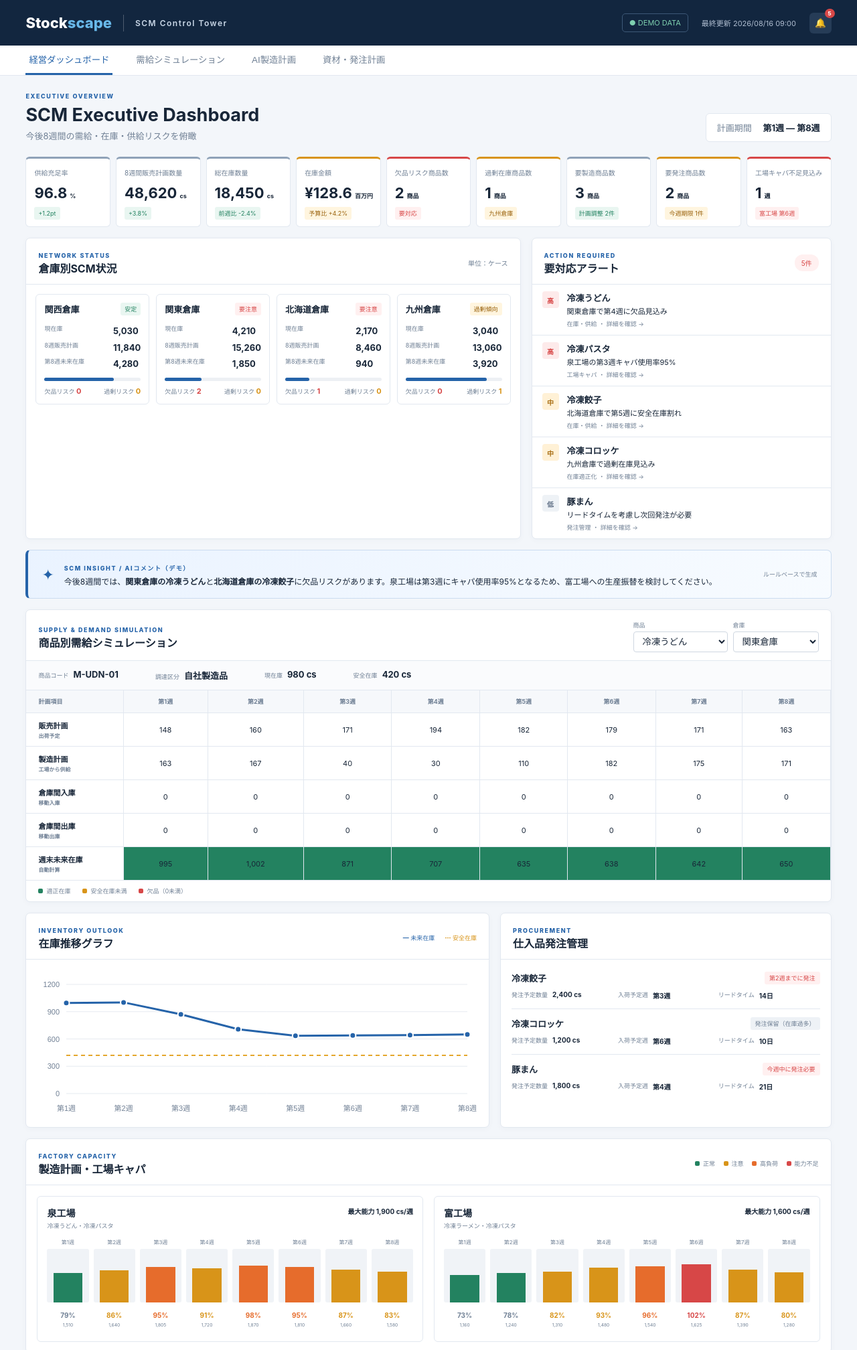
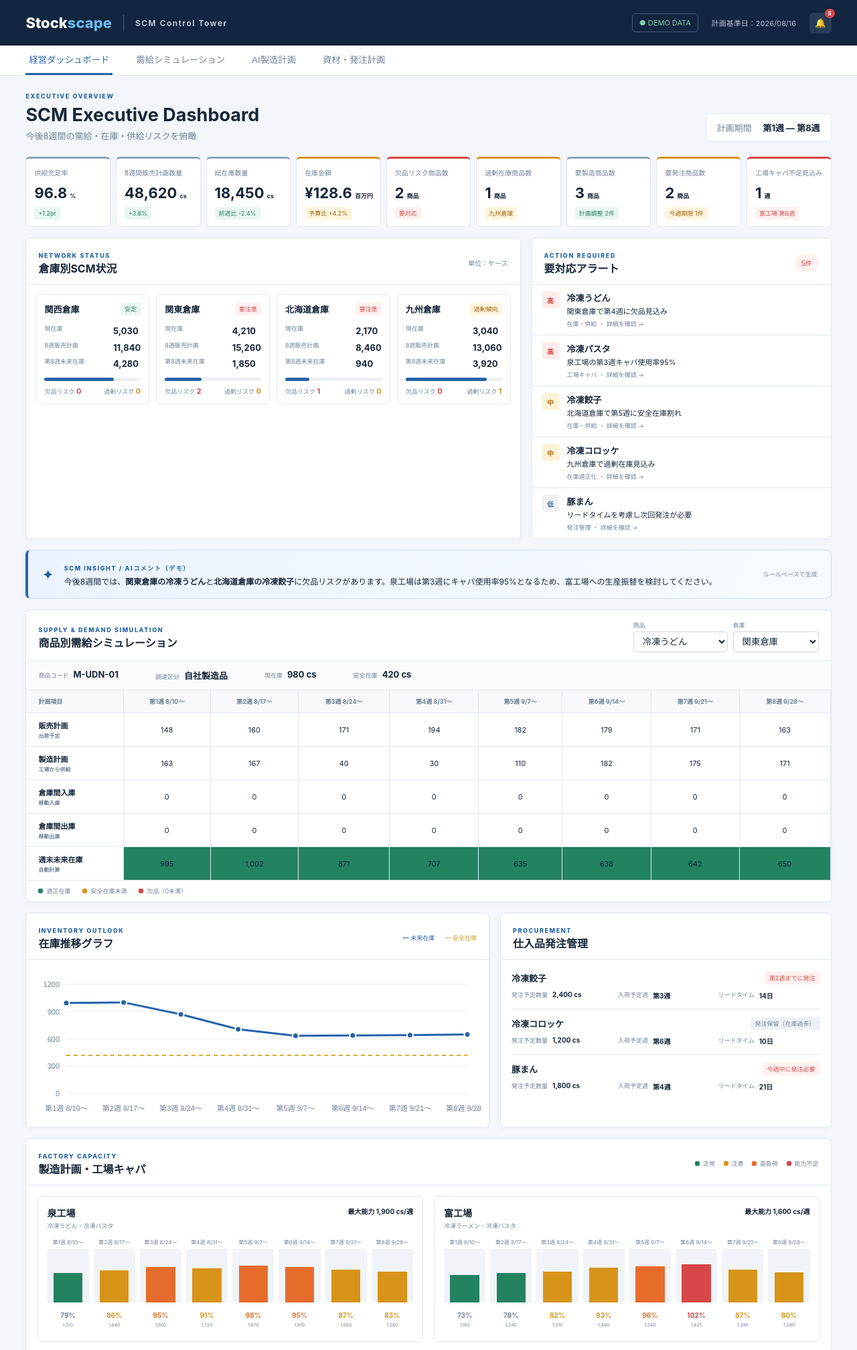
Before and after one commit to koji-moto/scm-planning-demo, a website with bundled scripts: page index.html in a window 1280 px wide. Shown: the top 2016 px of the page at 67% size. Built offline with nearby package versions, Linux system fonts and the light colour scheme.

Commit message:
Fix scheduler dates using Tokyo planning week

```diff
--- a/app.js
+++ b/app.js
@@ -1,10 +1,15 @@
-import { products, WEEKS, WAREHOUSES, factories, purchaseOrders, calculateInventory, getStatus, warehousePlan } from './inventory.js';
-import { PLANNING_DATES, LINES, planningProducts, initialBatches, optimizedBatches, cellConstraint, calculatePlanningInventory } from './planning.js';
+import { products, WAREHOUSES, factories, purchaseOrders, calculateInventory, getStatus, warehousePlan } from './inventory.js';
+import { REFERENCE_DATE, PLAN_START_DATE, PLANNING_DATES, WEEK_START_DATES, addDays, LINES, planningProducts, initialBatches, optimizedBatches, cellConstraint, calculatePlanningInventory } from './planning.js';
 
 const format = value => Number(value).toLocaleString('ja-JP');
 const productSelect = document.querySelector('#product-select');
 const warehouseSelect = document.querySelector('#warehouse-select');
 const canvas = document.querySelector('#inventory-chart');
+const formatFullDate = date => date.replace(/-/g, '/');
+const formatDate = date => `${Number(date.slice(5, 7))}/${Number(date.slice(8))}`;
+const PLAN_WEEKS = WEEK_START_DATES.map((date, index) => `第${index + 1}週 ${formatDate(date)}〜`);
+document.querySelector('#planning-reference-date').textContent = `計画基準日：${formatFullDate(REFERENCE_DATE)}`;
+document.querySelector('#planning-period').textContent = `${formatFullDate(PLAN_START_DATE)} — ${formatFullDate(addDays(PLAN_START_DATE, 55))}`;
 
 const kpis = [
   ['供給充足率','96.8','%','+1.2pt','good'],['8週間販売計画数量','48,620','cs','+3.8%','good'],['総在庫数量','18,450','cs','前週比 -2.4%',''],
@@ -39,7 +44,7 @@ function renderSimulation() {
   const { product, plan } = selected();
   const inventory = calculateInventory(plan.currentStock, plan.sales, plan.supply, plan.inbound, plan.outbound);
   document.querySelector('#product-meta').innerHTML = `<div><span>商品コード</span><strong>${product.code}</strong></div><div><span>調達区分</span><strong>${product.type === 'make' ? '自社製造品' : '仕入品'}</strong></div><div><span>現在庫</span><strong>${format(plan.currentStock)} cs</strong></div><div><span>安全在庫</span><strong>${format(product.safety)} cs</strong></div>`;
-  document.querySelector('#plan-head').innerHTML = `<tr><th>計画項目</th>${WEEKS.map(week => `<th>${week}</th>`).join('')}</tr>`;
+  document.querySelector('#plan-head').innerHTML = `<tr><th>計画項目</th>${PLAN_WEEKS.map(week => `<th>${week}</th>`).join('')}</tr>`;
   document.querySelector('#plan-table').innerHTML = planRow('販売計画','出荷予定',plan.sales) + planRow(product.type === 'make' ? '製造計画' : '発注・入荷計画', product.type === 'make' ? '工場から供給' : '仕入先から入荷',plan.supply) + planRow('倉庫間入庫','移動入庫',plan.inbound) + planRow('倉庫間出庫','移動出庫',plan.outbound) + planRow('週末未来在庫','自動計算',inventory,true);
   drawChart(inventory, product.safety);
 }
@@ -53,7 +58,7 @@ function drawChart(values, safety) {
   const x=i=>pad.left+i*(width-pad.left-pad.right)/7, y=v=>pad.top+(max-v)*(height-pad.top-pad.bottom)/(max-min);
   ctx.font='11px sans-serif'; ctx.fillStyle='#718095'; ctx.textAlign='right';
   for(let i=0;i<5;i++){const v=min+(max-min)*i/4,py=y(v);ctx.beginPath();ctx.strokeStyle='#e6eaf0';ctx.moveTo(pad.left,py);ctx.lineTo(width-pad.right,py);ctx.stroke();ctx.fillText(Math.round(v),pad.left-10,py+4);}
-  ctx.textAlign='center'; WEEKS.forEach((w,i)=>ctx.fillText(w,x(i),height-12));
+  ctx.textAlign='center'; PLAN_WEEKS.forEach((w,i)=>ctx.fillText(w,x(i),height-12));
   ctx.setLineDash([6,5]);ctx.beginPath();ctx.strokeStyle='#e4a72d';ctx.lineWidth=2;ctx.moveTo(x(0),y(safety));ctx.lineTo(x(7),y(safety));ctx.stroke();ctx.setLineDash([]);
   ctx.beginPath();ctx.strokeStyle='#2563a9';ctx.lineWidth=3;values.forEach((v,i)=>i?ctx.lineTo(x(i),y(v)):ctx.moveTo(x(i),y(v)));ctx.stroke();
   values.forEach((v,i)=>{ctx.beginPath();ctx.fillStyle=getStatus(v,safety)==='shortage'?'#d74747':'#2563a9';ctx.arc(x(i),y(v),4.5,0,Math.PI*2);ctx.fill();ctx.strokeStyle='white';ctx.lineWidth=2;ctx.stroke();});
@@ -61,7 +66,7 @@ function drawChart(values, safety) {
 
 document.querySelector('#purchases').innerHTML = purchaseOrders.map(order => `<article><div><strong>${order.product}</strong><span class="po-${order.level}">${order.alert}</span></div><dl><dt>発注予定数量</dt><dd>${format(order.quantity)} cs</dd><dt>入荷予定週</dt><dd>${order.arrival}</dd><dt>リードタイム</dt><dd>${order.lead}</dd></dl></article>`).join('');
 function capacityClass(rate){return rate>100?'over':rate>=95?'heavy':rate>=80?'care':'ok';}
-document.querySelector('#factories').innerHTML = factories.map(factory => `<article><div class="factory-head"><div><h3>${factory.name}</h3><span>${factory.products}</span></div><strong>最大能力 ${format(factory.capacity)} cs/週</strong></div><div class="capacity-weeks">${factory.plan.map((value,i)=>{const rate=Math.round(value/factory.capacity*100);return `<div><span>${WEEKS[i]}</span><div class="capbar"><i class="${capacityClass(rate)}" style="height:${Math.min(rate,110)*.7}%"></i></div><strong class="${capacityClass(rate)}-text">${rate}%</strong><small>${format(value)}</small></div>`}).join('')}</div></article>`).join('');
+document.querySelector('#factories').innerHTML = factories.map(factory => `<article><div class="factory-head"><div><h3>${factory.name}</h3><span>${factory.products}</span></div><strong>最大能力 ${format(factory.capacity)} cs/週</strong></div><div class="capacity-weeks">${factory.plan.map((value,i)=>{const rate=Math.round(value/factory.capacity*100);return `<div><span>${PLAN_WEEKS[i]}</span><div class="capbar"><i class="${capacityClass(rate)}" style="height:${Math.min(rate,110)*.7}%"></i></div><strong class="${capacityClass(rate)}-text">${rate}%</strong><small>${format(value)}</small></div>`}).join('')}</div></article>`).join('');
 
 [productSelect,warehouseSelect].forEach(select=>select.addEventListener('change',renderSimulation));
 window.addEventListener('resize',renderSimulation);
@@ -90,14 +95,13 @@ document.querySelectorAll('.nav-tabs button').forEach(button=>button.addEventLis
 
 let productionPlan = initialBatches.map(batch => ({ ...batch }));
 const productById = Object.fromEntries(planningProducts.map(product => [product.id, product]));
-const formatDate = date => `${Number(date.slice(5, 7))}/${Number(date.slice(8))}`;
-const weekDay = date => ['日','月','火','水','木','金','土'][new Date(`${date}T00:00:00`).getDay()];
+const weekDay = date => ['日','月','火','水','木','金','土'][new Date(`${date}T00:00:00Z`).getUTCDay()];
 function plannerStatus(value, safety) { return value < 0 ? 'shortage' : value < safety ? 'warning' : 'normal'; }
 
 function renderPlanner() {
   const board = document.querySelector('#schedule-board');
   board.innerHTML = `<div class="schedule-corner"><small>DATE / LINE</small><strong>日付</strong></div>${LINES.map(line => `<div class="line-heading"><small>${line.factory}</small><strong>${line.line}</strong><span>最大 16.0h / 日</span></div>`).join('')}` + PLANNING_DATES.map(date => {
-    const isWeekend = [0,6].includes(new Date(`${date}T00:00:00`).getDay());
+    const isWeekend = [0,6].includes(new Date(`${date}T00:00:00Z`).getUTCDay());
     return `<div class="date-heading ${isWeekend ? 'weekend' : ''}"><strong>${formatDate(date)}</strong><span>${weekDay(date)}</span></div>` + LINES.map(line => renderScheduleCell(date, line.id));
   }).join('');
   bindPlannerDragAndDrop();
@@ -127,11 +131,13 @@ function bindPlannerDragAndDrop() {
 
 function renderFutureInventory() {
   const results = planningProducts.map(product => ({ product, ...calculatePlanningInventory(product, productionPlan) }));
-  document.querySelector('#future-head').innerHTML = `<tr><th>商品 / リスク</th><th>現在庫</th>${WEEKS.map(week => `<th>${week}<small>販売 / 製造 / 週末</small></th>`).join('')}<th>安全在庫</th></tr>`;
+  document.querySelector('#future-head').innerHTML = `<tr><th>商品 / リスク</th><th>現在庫</th>${PLAN_WEEKS.map(week => `<th>${week}<small>販売 / 製造 / 週末</small></th>`).join('')}<th>安全在庫</th></tr>`;
   document.querySelector('#future-body').innerHTML = results.map(({ product, weeklyProduction, inventory }) => { const worst = inventory.some(value => value < 0) ? 'shortage' : inventory.some(value => value < product.safety) ? 'warning' : 'normal'; const labels = {normal:'正常',warning:'安全在庫割れ',shortage:'欠品'}; return `<tr><th><i class="product-dot" style="background:${product.color}"></i>${product.name}<span class="risk-pill ${worst}">● ${labels[worst]}</span></th><td><strong>${format(product.currentStock)}</strong></td>${inventory.map((stock,index) => `<td class="${plannerStatus(stock,product.safety)}"><span>${format(product.weeklySales[index])}</span><span class="production">+${format(weeklyProduction[index])}</span><strong>${format(stock)}</strong></td>`).join('')}<td>${format(product.safety)}</td></tr>`; }).join('');
   const shortageCount = results.filter(({inventory}) => inventory.some(value => value < 0)).length;
   const warningCount = results.filter(({product,inventory}) => !inventory.some(value => value < 0) && inventory.some(value => value < product.safety)).length;
-  document.querySelector('#ai-analysis').innerHTML = `<section><small>AI ANALYSIS</small><h3>現在の製造計画</h3><div class="risk-counts"><div><b class="red">${shortageCount}</b><span>欠品リスク</span></div><div><b class="amber">${warningCount}</b><span>安全在庫割れ</span></div></div></section><section><small>RECOMMENDED ACTION</small><h3>推奨対応</h3><p><strong>冷凍うどん</strong>の製造を8/24から8/18へ前倒しすると、第1週の欠品を回避できます。</p><div class="suggestion-route"><span>8/24<br><b>泉 L1</b></span><i>→</i><span>8/18<br><b>泉 L1</b></span></div></section>`;
+  const suggestionFrom = formatDate(addDays(PLAN_START_DATE, 7));
+  const suggestionTo = formatDate(addDays(PLAN_START_DATE, 1));
+  document.querySelector('#ai-analysis').innerHTML = `<section><small>AI ANALYSIS</small><h3>現在の製造計画</h3><div class="risk-counts"><div><b class="red">${shortageCount}</b><span>欠品リスク</span></div><div><b class="amber">${warningCount}</b><span>安全在庫割れ</span></div></div></section><section><small>RECOMMENDED ACTION</small><h3>推奨対応</h3><p><strong>冷凍うどん</strong>の製造を${suggestionFrom}から${suggestionTo}へ前倒しすると、第1週の欠品を回避できます。</p><div class="suggestion-route"><span>${suggestionFrom}<br><b>泉 L1</b></span><i>→</i><span>${suggestionTo}<br><b>泉 L1</b></span></div></section>`;
   drawPlannerChart(results.slice(0, 5));
 }
 
@@ -139,12 +145,12 @@ function drawPlannerChart(results) {
   const chart = document.querySelector('#planner-inventory-chart'), ratio = window.devicePixelRatio || 1, width = chart.clientWidth, height = chart.clientHeight;
   if (!width) return; chart.width = width * ratio; chart.height = height * ratio; const ctx = chart.getContext('2d'); ctx.scale(ratio,ratio); ctx.clearRect(0,0,width,height);
   const pad={left:46,right:105,top:18,bottom:30}, values=results.flatMap(item=>item.inventory), max=Math.max(...values,1000), min=Math.min(...values,-200), x=i=>pad.left+i*(width-pad.left-pad.right)/7, y=v=>pad.top+(max-v)*(height-pad.top-pad.bottom)/(max-min);
-  ctx.font='10px sans-serif'; ctx.fillStyle='#718095'; ctx.textAlign='right'; for(let i=0;i<4;i++){const v=min+(max-min)*i/3,py=y(v);ctx.strokeStyle='#e6eaf0';ctx.beginPath();ctx.moveTo(pad.left,py);ctx.lineTo(width-pad.right,py);ctx.stroke();ctx.fillText(Math.round(v),pad.left-8,py+3);} ctx.textAlign='center'; WEEKS.forEach((w,i)=>ctx.fillText(w,x(i),height-9));
+  ctx.font='10px sans-serif'; ctx.fillStyle='#718095'; ctx.textAlign='right'; for(let i=0;i<4;i++){const v=min+(max-min)*i/3,py=y(v);ctx.strokeStyle='#e6eaf0';ctx.beginPath();ctx.moveTo(pad.left,py);ctx.lineTo(width-pad.right,py);ctx.stroke();ctx.fillText(Math.round(v),pad.left-8,py+3);} ctx.textAlign='center'; PLAN_WEEKS.forEach((w,i)=>ctx.fillText(w,x(i),height-9));
   results.forEach(({product,inventory},ri)=>{ctx.beginPath();ctx.strokeStyle=product.color;ctx.lineWidth=2;inventory.forEach((v,i)=>i?ctx.lineTo(x(i),y(v)):ctx.moveTo(x(i),y(v)));ctx.stroke();ctx.fillStyle=product.color;ctx.textAlign='left';ctx.fillText(product.name,width-pad.right+12,25+ri*20);});
 }
 
 function showPlannerToast(message) { const toast=document.querySelector('#planner-toast'); toast.textContent=`✓ ${message}`; toast.classList.add('show'); clearTimeout(showPlannerToast.timer); showPlannerToast.timer=setTimeout(()=>toast.classList.remove('show'),4000); }
-document.querySelector('#apply-ai-suggestion').addEventListener('click',()=>{const batch=productionPlan.find(item=>item.id==='b15');batch.date='2026-08-18';batch.lineId='izumi-l1';showPlannerToast('AI提案を適用しました。冷凍うどんの欠品リスクが解消されました');renderPlanner();});
+document.querySelector('#apply-ai-suggestion').addEventListener('click',()=>{const batch=productionPlan.find(item=>item.id==='b15');batch.date=addDays(PLAN_START_DATE,1);batch.lineId='izumi-l1';showPlannerToast('AI提案を適用しました。冷凍うどんの欠品リスクが解消されました');renderPlanner();});
 document.querySelector('#create-ai-plan').addEventListener('click',()=>{productionPlan=optimizedBatches.map(batch=>({...batch}));showPlannerToast('販売計画・現在庫・安全在庫・ライン能力をもとにAIが製造計画案を作成しました');renderPlanner();});
 window.addEventListener('resize',()=>{if(!views.planning.hidden) renderFutureInventory();});
 renderSimulation();
--- a/index.html
+++ b/index.html
@@ -6,7 +6,7 @@
   <title>SCM Executive Dashboard｜Stockscape</title><link rel="stylesheet" href="styles.css">
 </head>
 <body>
-  <header class="topbar"><div class="brand">Stock<span>scape</span><i></i><small>SCM Control Tower</small></div><div class="header-actions"><span class="data-badge">● DEMO DATA</span><span>最終更新 2026/08/16 09:00</span><button aria-label="通知">🔔<b>5</b></button></div></header>
+  <header class="topbar"><div class="brand">Stock<span>scape</span><i></i><small>SCM Control Tower</small></div><div class="header-actions"><span class="data-badge">● DEMO DATA</span><span id="planning-reference-date"></span><button aria-label="通知">🔔<b>5</b></button></div></header>
   <nav class="nav-tabs" aria-label="表示モード"><button class="active" data-view="executive">経営ダッシュボード</button><button data-view="simulation">需給シミュレーション</button><button data-view="planning">AI製造計画</button><button data-view="materials">資材・発注計画</button></nav>
   <main id="executive-view" class="app-view active-view">
     <section class="page-head"><div><p>EXECUTIVE OVERVIEW</p><h1>SCM Executive Dashboard</h1><span>今後8週間の需給・在庫・供給リスクを俯瞰</span></div><div class="period">計画期間 <strong>第1週 — 第8週</strong></div></section>
@@ -26,7 +26,7 @@
   <main id="planning-view" class="app-view planner-view" hidden>
     <section class="planner-head"><div><p>AI PRODUCTION SCHEDULER</p><h1>AI製造計画</h1><span>販売・在庫・ライン能力をつないだインタラクティブ計画</span></div><div class="planner-actions"><span class="sync-state">● 計画・未来在庫 連動中</span><button id="create-ai-plan" class="primary-action">✦ AI製造計画を作成</button></div></section>
     <div id="planner-toast" class="planner-toast" role="status" aria-live="polite"></div>
-    <section class="planning-summary" aria-label="製造計画サマリー"><article><span>計画期間</span><strong>2026/08/17 — 08/28</strong></article><article><span>対象ライン</span><strong>2工場 / 4ライン</strong></article><article><span>計画製造量</span><strong id="total-production">—</strong></article><article><span>制約違反</span><strong id="violation-count">—</strong></article></section>
+    <section class="planning-summary" aria-label="製造計画サマリー"><article><span>計画期間</span><strong id="planning-period">—</strong></article><article><span>対象ライン</span><strong>2工場 / 4ライン</strong></article><article><span>計画製造量</span><strong id="total-production">—</strong></article><article><span>制約違反</span><strong id="violation-count">—</strong></article></section>
     <div class="planner-layout">
       <div class="planner-main">
         <section class="panel schedule-panel"><div class="panel-title"><div><small>PRODUCTION BOARD</small><h2>日別・ライン別 製造スケジュール</h2></div><div class="board-legend"><i></i>ドラッグして日付・ラインを変更 <b>稼働上限：1品 16h / 2品 14h</b></div></div><div class="schedule-scroll"><div id="schedule-board" class="schedule-board"></div></div></section>
--- a/planning.js
+++ b/planning.js
@@ -1,4 +1,27 @@
-export const PLANNING_DATES = Array.from({ length: 12 }, (_, index) => `2026-08-${String(17 + index).padStart(2, '0')}`);
+const DAY_MS = 24 * 60 * 60 * 1000;
+
+export function addDays(date, days) {
+  const [year, month, day] = date.split('-').map(Number);
+  return new Date(Date.UTC(year, month - 1, day) + days * DAY_MS).toISOString().slice(0, 10);
+}
+
+export function getTokyoDate(now = new Date()) {
+  const parts = new Intl.DateTimeFormat('en-CA', {
+    timeZone: 'Asia/Tokyo', year: 'numeric', month: '2-digit', day: '2-digit'
+  }).formatToParts(now);
+  const value = Object.fromEntries(parts.map(part => [part.type, part.value]));
+  return `${value.year}-${value.month}-${value.day}`;
+}
+
+export function getPlanningStart(date) {
+  const day = new Date(`${date}T00:00:00Z`).getUTCDay();
+  return addDays(date, -(day === 0 ? 6 : day - 1));
+}
+
+export const REFERENCE_DATE = getTokyoDate();
+export const PLAN_START_DATE = getPlanningStart(REFERENCE_DATE);
+export const PLANNING_DATES = Array.from({ length: 8 * 7 }, (_, index) => addDays(PLAN_START_DATE, index));
+export const WEEK_START_DATES = Array.from({ length: 8 }, (_, index) => addDays(PLAN_START_DATE, index * 7));
 export const LINES = [
   { id: 'izumi-l1', factory: '泉工場', line: 'L1' },
   { id: 'izumi-l2', factory: '泉工場', line: 'L2' },
@@ -24,20 +47,20 @@ export const planningProducts = productSeed.map(([id,name,currentStock,safety,sa
 }));
 
 export const initialBatches = [
-  ['b01','soba',900,9,'2026-08-17','izumi-l1'],['b02','napoli',800,8,'2026-08-17','izumi-l2'],
-  ['b03','shoyu',850,8.5,'2026-08-17','tondabayashi-l1'],['b04','miso',800,8,'2026-08-17','tondabayashi-l2'],
-  ['b05','carbonara',700,7,'2026-08-18','izumi-l1'],['b06','bolognese',700,7.5,'2026-08-18','izumi-l2'],
-  ['b07','yakisoba',900,9,'2026-08-18','tondabayashi-l1'],['b08','chanpon',720,7.5,'2026-08-18','tondabayashi-l2'],
-  ['b09','tantan',650,7,'2026-08-19','izumi-l1'],['b10','soba',850,8.5,'2026-08-19','izumi-l2'],
-  ['b11','napoli',650,6.5,'2026-08-20','tondabayashi-l1'],['b12','shoyu',700,7,'2026-08-20','tondabayashi-l2'],
-  ['b13','miso',750,7.5,'2026-08-21','izumi-l1'],['b14','carbonara',680,7,'2026-08-21','izumi-l2'],
-  ['b15','udon',1200,12,'2026-08-24','izumi-l1'],['b16','yakisoba',850,8.5,'2026-08-24','tondabayashi-l1'],
-  ['b17','bolognese',720,7.5,'2026-08-25','izumi-l2'],['b18','chanpon',700,7,'2026-08-25','tondabayashi-l2'],
-  ['b19','tantan',650,7,'2026-08-26','izumi-l1'],['b20','shoyu',800,8,'2026-08-27','tondabayashi-l1']
-].map(([id,productId,quantity,hours,date,lineId]) => ({ id, productId, quantity, hours, date, lineId }));
+  ['b01','soba',900,9,0,'izumi-l1'],['b02','napoli',800,8,0,'izumi-l2'],
+  ['b03','shoyu',850,8.5,0,'tondabayashi-l1'],['b04','miso',800,8,0,'tondabayashi-l2'],
+  ['b05','carbonara',700,7,1,'izumi-l1'],['b06','bolognese',700,7.5,1,'izumi-l2'],
+  ['b07','yakisoba',900,9,1,'tondabayashi-l1'],['b08','chanpon',720,7.5,1,'tondabayashi-l2'],
+  ['b09','tantan',650,7,2,'izumi-l1'],['b10','soba',850,8.5,2,'izumi-l2'],
+  ['b11','napoli',650,6.5,3,'tondabayashi-l1'],['b12','shoyu',700,7,3,'tondabayashi-l2'],
+  ['b13','miso',750,7.5,4,'izumi-l1'],['b14','carbonara',680,7,4,'izumi-l2'],
+  ['b15','udon',1200,12,7,'izumi-l1'],['b16','yakisoba',850,8.5,7,'tondabayashi-l1'],
+  ['b17','bolognese',720,7.5,8,'izumi-l2'],['b18','chanpon',700,7,8,'tondabayashi-l2'],
+  ['b19','tantan',650,7,9,'izumi-l1'],['b20','shoyu',800,8,10,'tondabayashi-l1']
+].map(([id,productId,quantity,hours,dayOffset,lineId]) => ({ id, productId, quantity, hours, date: addDays(PLAN_START_DATE, dayOffset), lineId }));
 
 export const optimizedBatches = initialBatches.map(batch => batch.id === 'b15'
-  ? { ...batch, date: '2026-08-18', lineId: 'izumi-l1' }
+  ? { ...batch, date: addDays(PLAN_START_DATE, 1), lineId: 'izumi-l1' }
   : { ...batch });
 
 export function cellConstraint(batches) {
@@ -49,8 +72,8 @@ export function cellConstraint(batches) {
 export function calculatePlanningInventory(product, batches) {
   const weeklyProduction = Array(8).fill(0);
   batches.filter(batch => batch.productId === product.id).forEach(batch => {
-    const dateIndex = Math.max(0, Math.floor((Number(batch.date.slice(-2)) - 17) / 7));
-    weeklyProduction[Math.min(dateIndex, 7)] += batch.quantity;
+    const dateIndex = Math.floor((Date.parse(`${batch.date}T00:00:00Z`) - Date.parse(`${PLAN_START_DATE}T00:00:00Z`)) / DAY_MS / 7);
+    if (dateIndex >= 0 && dateIndex < 8) weeklyProduction[dateIndex] += batch.quantity;
   });
   let stock = product.currentStock;
   const inventory = product.weeklySales.map((sales, index) => {
```
Also changed, not shown: test/planning.test.js (+13 -2 lines).
